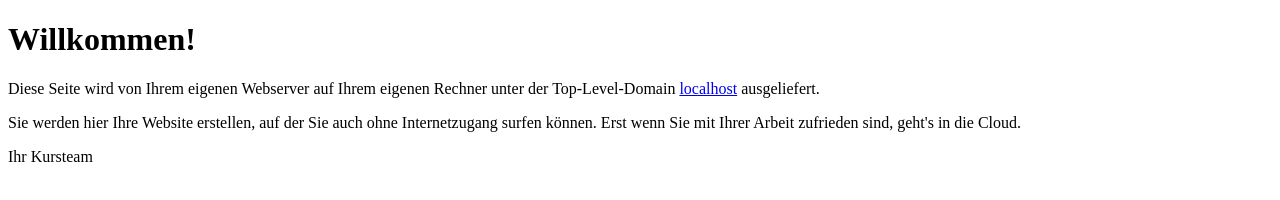
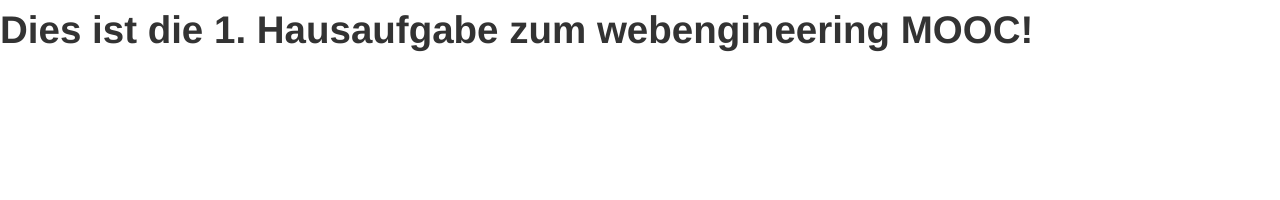
Before and after one commit to ThomasWegner/webeng2013, a plain HTML site: page index.html in a window 1280 px wide. Drawn offline with nearby package versions, Linux system fonts and the light colour scheme; files that its build step writes are made by us from their sources.

Commit message:
zweiter commit

```diff
--- a/index.html
+++ b/index.html
@@ -1,25 +1,14 @@
     <!DOCTYPE html>
     <html>
     <head>
-<meta http-equiv="Content-Type" content="text/html;charset=utf-8" />
-<title>Willkommen!</title>
+    <title>Bootstrap 101 Template</title>
+    <meta name="viewport" content="width=device-width, initial-scale=1.0">
+    <!-- Bootstrap -->
+    <link href="css/bootstrap.min.css" rel="stylesheet" media="screen">
     </head>
     <body>
-<header>
-	<h1>Willkommen!</h1>
-</header>
-<article>
-	<p>
-		Diese Seite wird von Ihrem eigenen Webserver auf Ihrem eigenen Rechner unter der Top-Level-Domain
-		<a href="http://localhost">localhost</a> ausgeliefert.
-	</p>
-	<p>
-		Sie werden hier Ihre Website erstellen, auf der Sie auch ohne Internetzugang surfen können.
-		Erst wenn Sie mit Ihrer Arbeit zufrieden sind, geht's in die Cloud.
-	</p>
-	<p>
-		Ihr Kursteam
-	</p>
-</article>
+    <h1>Dies ist die 1. Hausaufgabe zum webengineering MOOC!</h1>
+    <script src="http://code.jquery.com/jquery.js"></script>
+    <script src="js/bootstrap.min.js"></script>
     </body>
     </html>
```
Also changed, not shown: bootstrap/index.html (+1 -1 lines). Lines whose indentation alone changed are shown as unchanged.
